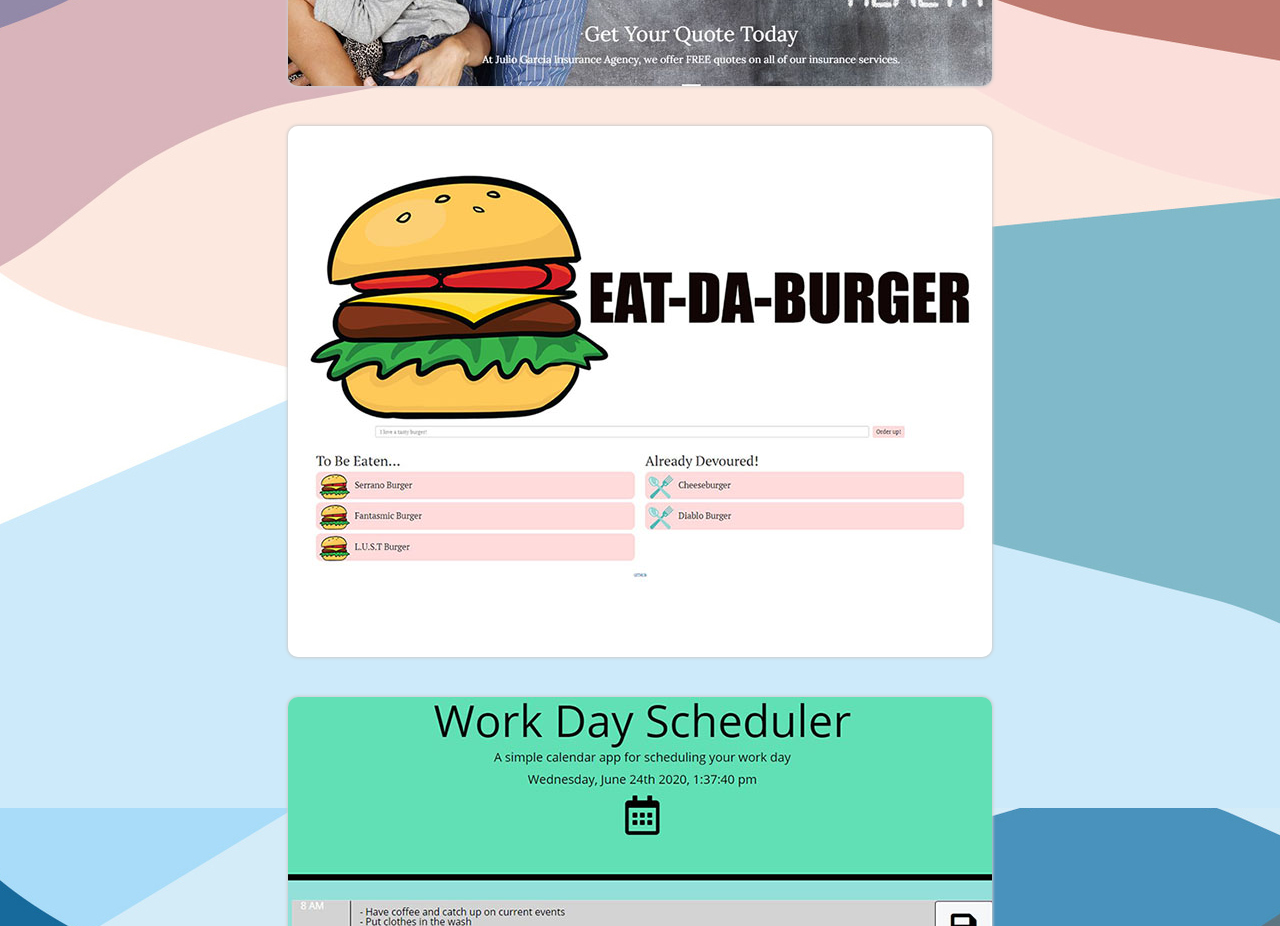
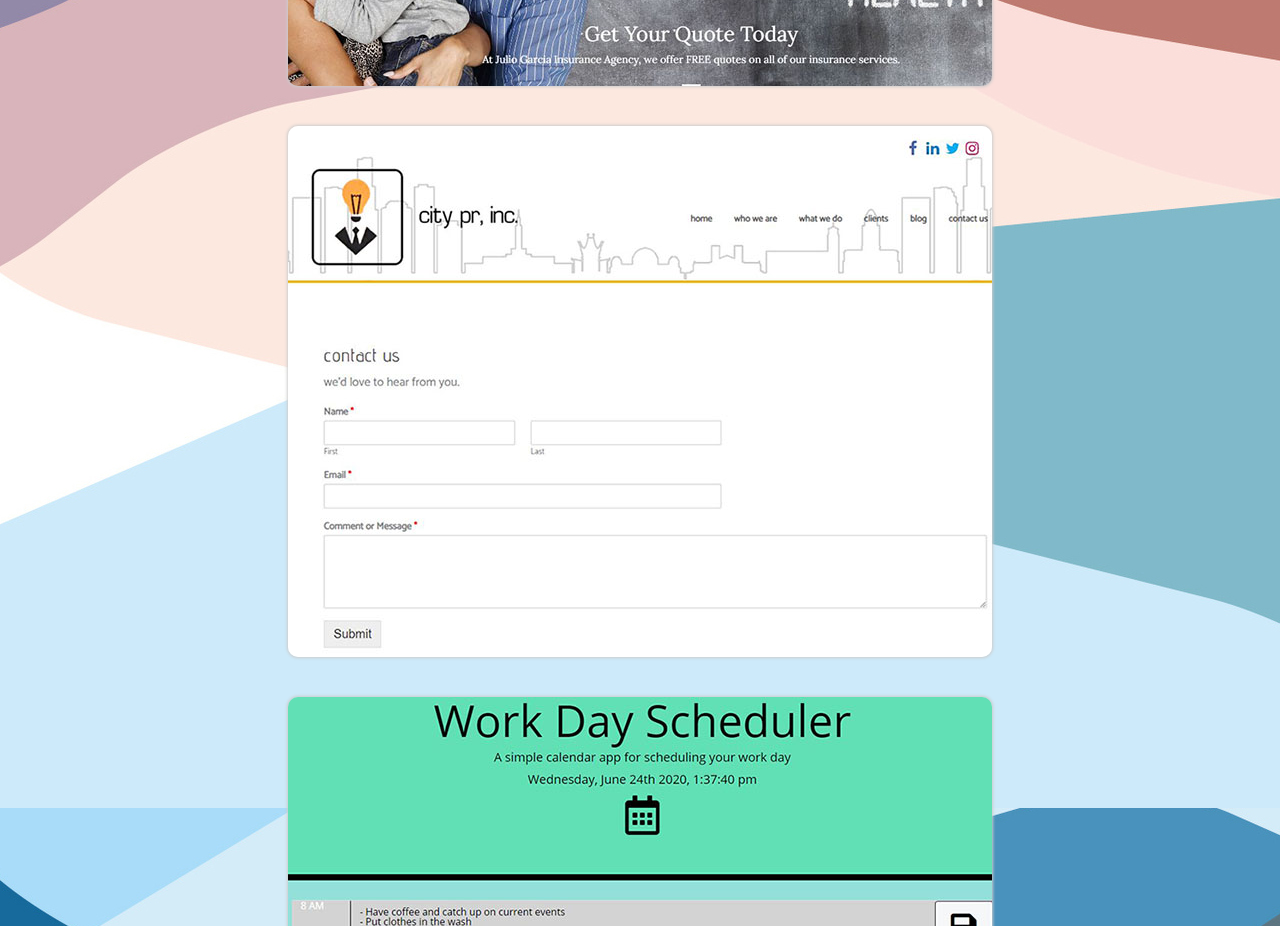
Before and after one commit to jeanhern81/React_Portfolio, a React (Create React App) app: page /portfolio in a window 1280 px wide. Shown: the part 920-1846 px from the top of the page. Built offline with nearby package versions, Linux system fonts and the light colour scheme.

Commit message:
added city PR to portfolio

```diff
--- a/src/components/Carousel.js
+++ b/src/components/Carousel.js
@@ -3,8 +3,8 @@ import Container from 'react-bootstrap/Container';
 import Row from 'react-bootstrap/Row';
 import Card from '../components/Card'
 
-import jGarciaIns from '../assets/images/projects/jGarciaIns.JPG'
-import burger from '../assets/images/projects/burger.jpg';
+import jGarciaIns from '../assets/images/projects/jGarciaIns.JPG';
+import cityPR from "../assets/images/projects/cityPR.jpg";
 import scheduler from '../assets/images/projects/scheduler.jpg';
 import weatherDash from '../assets/images/projects/weatherDash.jpg';
 import codeQuiz from '../assets/images/projects/codeQuiz.jpg';
@@ -31,12 +31,12 @@ class Carousel extends React.Component {
                 },
                 {
                     id: 1,
-                    title: 'Eat-Da-Burger',
-                    subTitle: 'Enjoy a delicious burger',
-                    text: 'Technologies Used: HTML, CSS, Bootstrap, JavaScript, jQuery, Node Js, Express JS, MySql, Heroku',
-                    imgSrc: burger,
-                    link: 'https://dry-depths-29556.herokuapp.com/',
-                    link2: 'https://github.com/jeanhern81/Eat-Da-Burger',
+                    title: 'City PR, Inc',
+                    subTitle: 'Publicity firm based out of Souther California',
+                    text: 'Technologies Used: HTML, CSS, Wordpress',
+                    imgSrc: cityPR,
+                    link: 'http://cityprinc.com/',
+                    link2: '',
                     selected: false
                 },
                 {
```
Also changed, not shown: src/assets/images/projects/cityPR.jpg (added).
